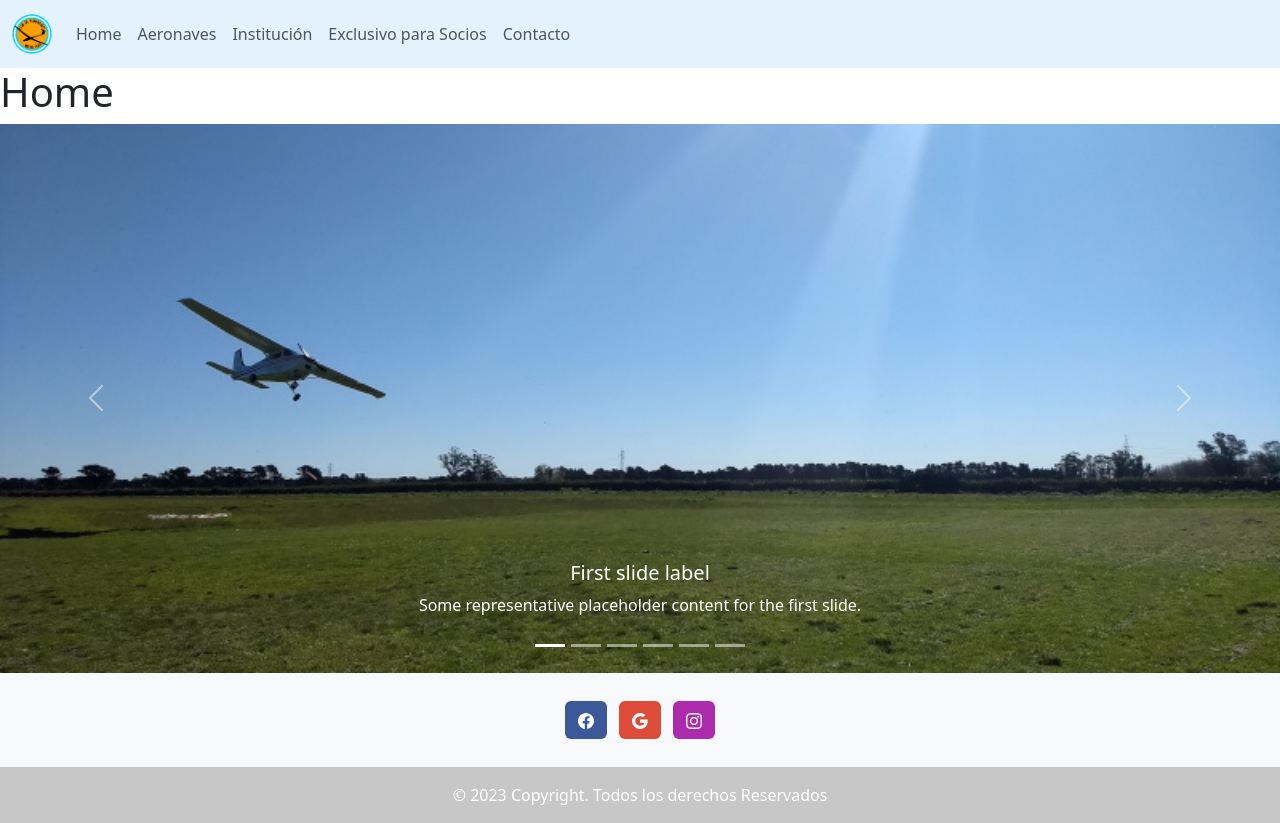
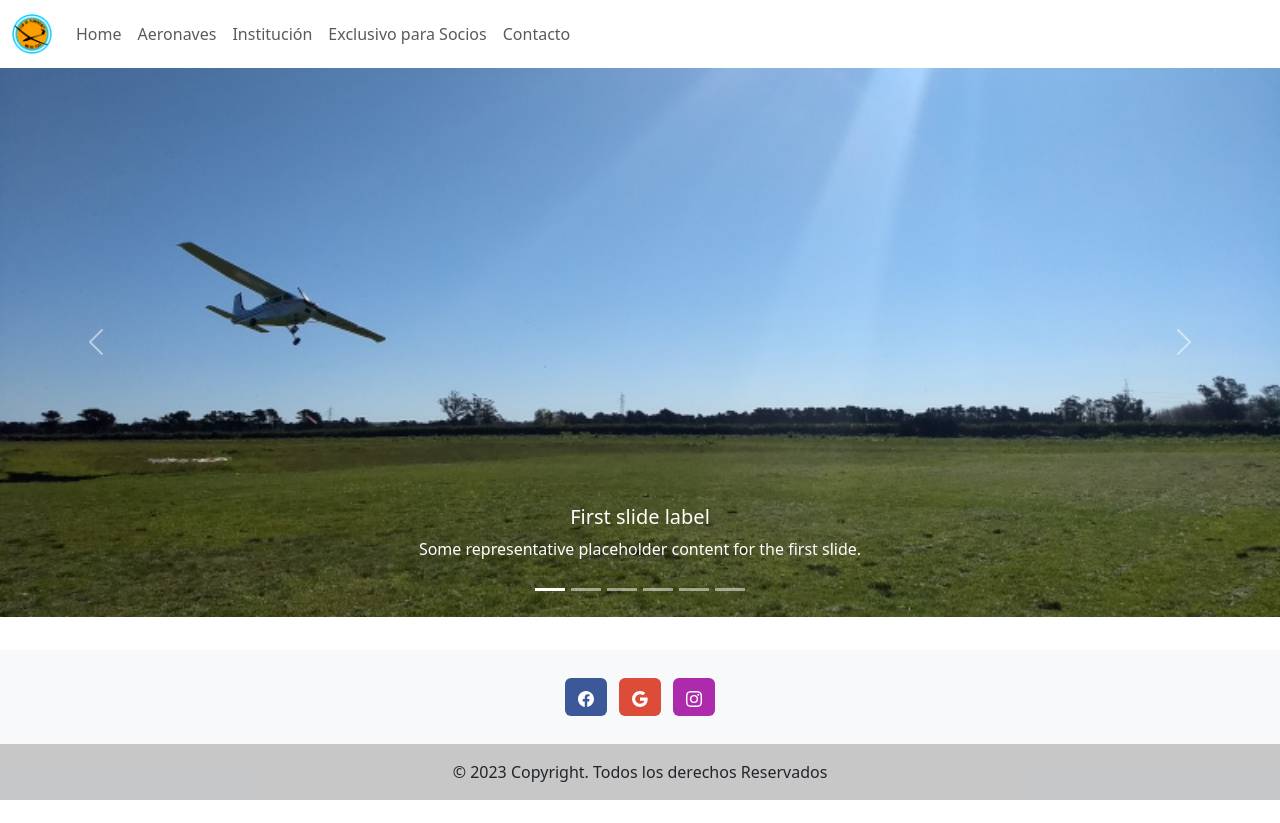
Before and after one commit to RafaelJoseCalderon/django_grupo_2, a Django app: page / in a window 1280 px wide. After the commit the page ends 800 px from the top, so only its background shows below. Run offline with Django 4.2, Linux system fonts and the light colour scheme; some libraries are stand-ins or nearby versions.

Commit message:
retoques de diseño

```diff
--- a/django_grupo_2/planeadores_mdp/forms.py
+++ b/django_grupo_2/planeadores_mdp/forms.py
@@ -3,6 +3,7 @@ from django import forms
 
 class ContactoForm(forms.Form):
     nombre_completo = forms.CharField(
+        label = 'Nombre Completo',
         max_length = 200,
         widget = forms.TextInput(
             attrs = {
--- a/django_grupo_2/planeadores_mdp/static/css/planeadores_mdp.css
+++ b/django_grupo_2/planeadores_mdp/static/css/planeadores_mdp.css
@@ -1,19 +1,17 @@
-/* ------------- Estilo Home -------------- */
-
 html,
 body {
   display: flex;
   flex-direction: column;
-
   min-height: 100vh;
   margin: 0;
-
   overflow-y: scroll;
 }
 
 main {
   flex: 1;
 }
+
+/* ------------- Estilo Base -------------- */
 
 /* Menu */
 .logo {
@@ -22,9 +20,6 @@ main {
   height: 2.5rem;
 }
 
-.navbar {
-  background-color: #e3f2fd !important;
-}
 
 /* Footer */
 .facebook-color {
@@ -43,6 +38,8 @@ main {
   background-color: #00000033 !important;
 }
 
+/* ------------- Estilo Home -------------- */
+
 /* carousel */
 .carousel_img {
   display: block;
@@ -53,6 +50,9 @@ main {
   width: 100%;
 }
 
+
+
+/* ------------- Estilo Contacto -------------- */
 
 .contacto {
   background-color: #e8edf0;
--- a/django_grupo_2/planeadores_mdp/templates/componentes/footer.html
+++ b/django_grupo_2/planeadores_mdp/templates/componentes/footer.html
@@ -1,6 +1,6 @@
 {% load static %}
 
-<div class="bg-light text-center text-white">
+<div class="bg-light text-center">
   <div class="container p-4 pb-0">
     <section class="mb-4">
       <a class="btn text-white btn-floating m-1 facebook-color" href="#!" role="button">
--- a/django_grupo_2/planeadores_mdp/templates/home.html
+++ b/django_grupo_2/planeadores_mdp/templates/home.html
@@ -4,7 +4,6 @@
 {% block titulo %} Club de Planeadores de Mar del Plata {% endblock %}
 
 {% block content %}
-  <h1>Home</h1>
   {% include 'componentes/carousel.html' %}
 {% endblock %}
 
```
